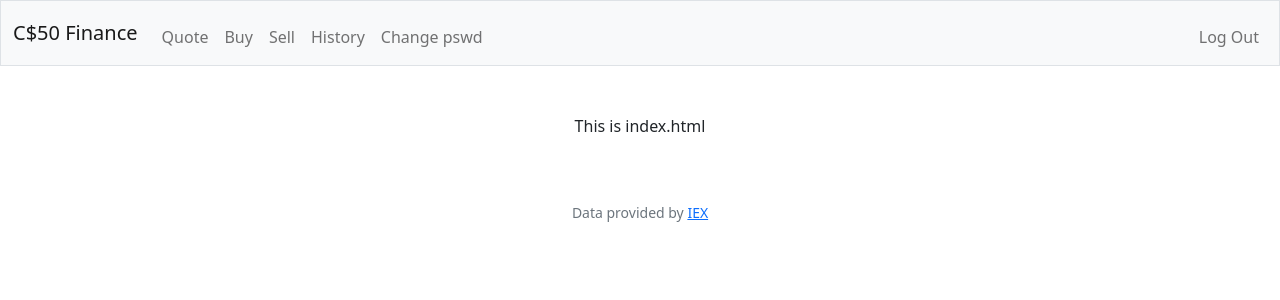
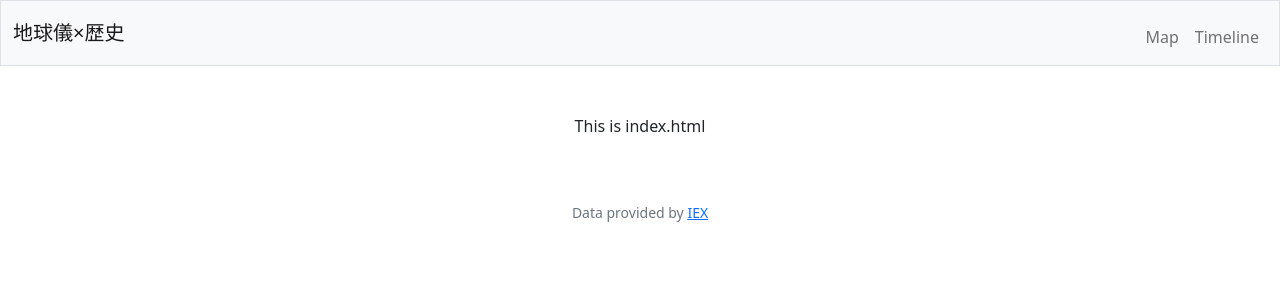
Before and after one commit to naka-c1024/World_Voyage, a Flask app: page / in a window 1280 px wide. Shown: the top 300 px of the page. Run offline with Flask 2, Linux system fonts and the light colour scheme.

Commit message:
header changed (#17)
リンク紐づけ完了を完了

```diff
--- a/project/templates/layout.html
+++ b/project/templates/layout.html
@@ -15,6 +15,7 @@
         <!-- https://favicon.io/emoji-favicons/money-bag/ -->
         <!-- TODO:ここでアイコンを追加 -->
         <!-- <link href="/static/favicon.ico" rel="icon"> -->
+        <link href="/static/favicon.ico" rel="icon">
 
         <!-- TODO: ローカルのcssファイル読み込み -->
         <link href="/static/css/sample.css" rel="stylesheet">
@@ -22,7 +23,7 @@
         <link href="/static/js/sample.js" rel="script">
 
         <!-- TODO: タイトルをFinanceから変更する -->
-        <title>C$50 Finance: {% block title %}{% endblock %}</title>
+        <title>地球儀×歴史: {% block title %}{% endblock %}</title>
 
     </head>
 
@@ -32,21 +33,15 @@
             <!-- TODO: ヘッダーを変更 -->
             <div class="container-fluid">
                 <!-- 左上側 -->
-                <a class="navbar-brand" href="/"><span class="blue">C</span><span class="red">$</span><span class="yellow">5</span><span class="green">0</span> <span class="red">Finance</span></a>
+                <a class="navbar-brand" href="/index"> <span>地球儀×歴史</span></a>
                 <button aria-controls="navbar" aria-expanded="false" aria-label="Toggle navigation" class="navbar-toggler" data-bs-target="#navbar" data-bs-toggle="collapse" type="button">
                     <span class="navbar-toggler-icon"></span>
                 </button>
                 <div class="collapse navbar-collapse" id="navbar">
-                        <ul class="navbar-nav me-auto mt-2">
-                            <li class="nav-item"><a class="nav-link" href="/quote">Quote</a></li>
-                            <li class="nav-item"><a class="nav-link" href="/buy">Buy</a></li>
-                            <li class="nav-item"><a class="nav-link" href="/sell">Sell</a></li>
-                            <li class="nav-item"><a class="nav-link" href="/history">History</a></li>
-                            <li class="nav-item"><a class="nav-link" href="/change_pswd">Change pswd</a></li>
-                        </ul>
                         <ul class="navbar-nav ms-auto mt-2">
                             <!-- 右上 -->
-                            <li class="nav-item"><a class="nav-link" href="/logout">Log Out</a></li>
+                            <li class="nav-item"><a class="nav-link" href="/map">Map</a></li>
+                            <li class="nav-item"><a class="nav-link" href="/timeline">Timeline</a></li>
                         </ul>
                 </div>
             </div>
```
